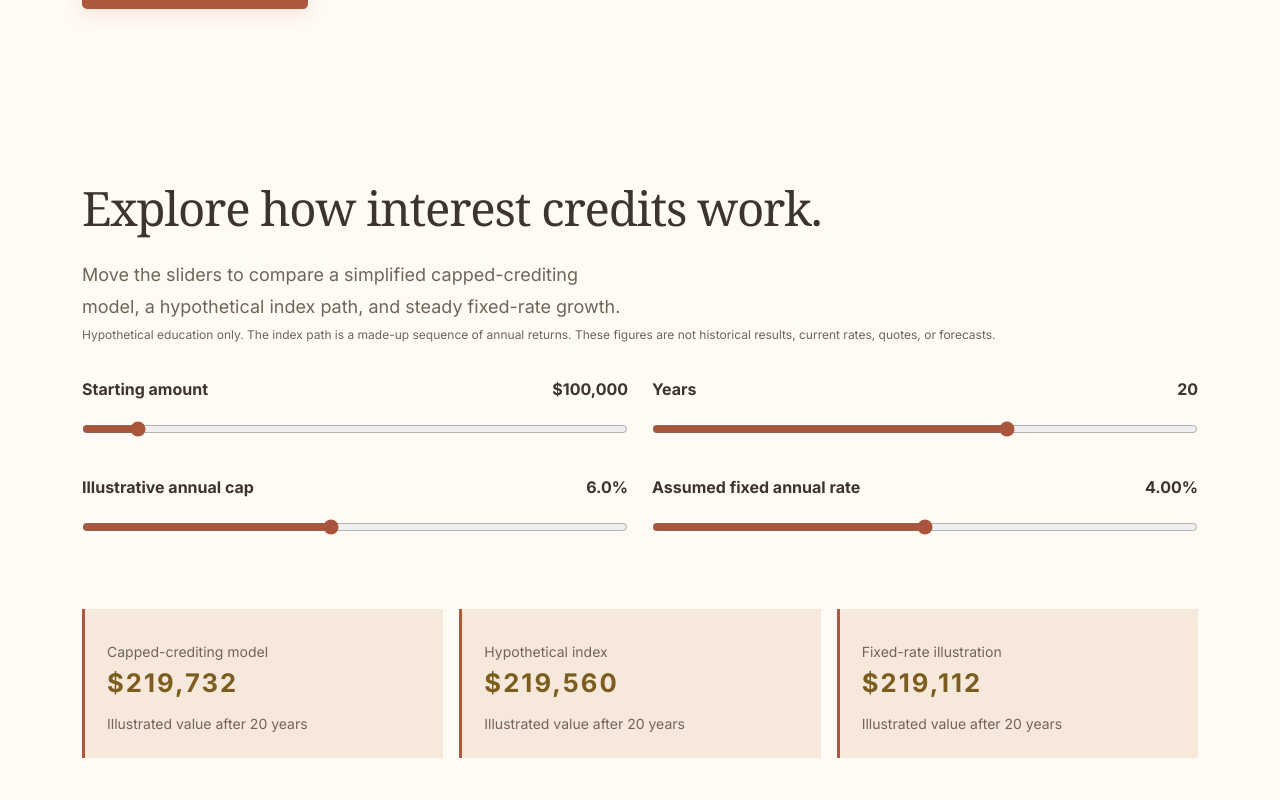
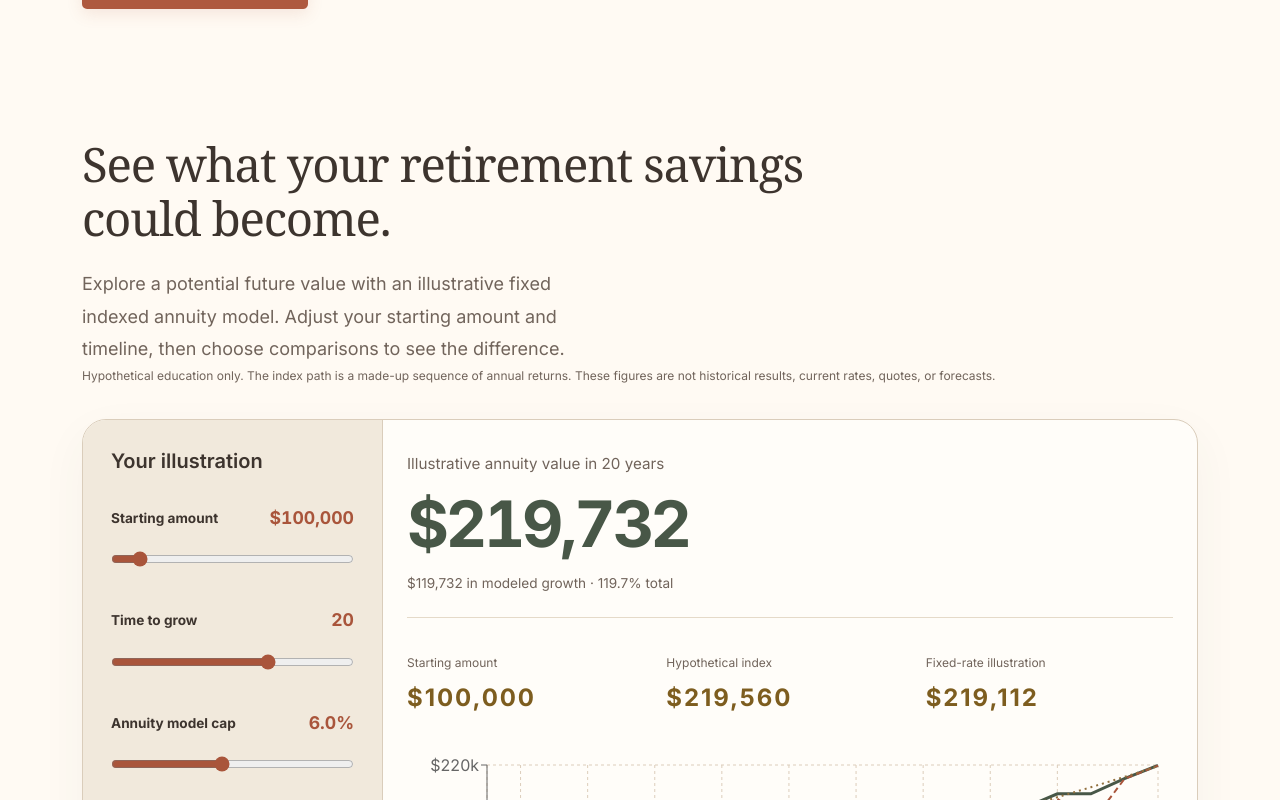
Before and after one commit to piocarrillo17/carrillo-agency-site, a Next.js app: page /retirement in a window 1280 px wide. Shown: the part 520-1320 px from the top of the page. Built offline with nearby package versions, Linux system fonts and the light colour scheme.

Commit message:
Improve retirement projection presentation and interactive comparisons

```diff
--- a/components/RetirementGraph.tsx
+++ b/components/RetirementGraph.tsx
@@ -1,5 +1,6 @@
 "use client";
 
+import "./RetirementGraph.css";
 import { useState } from "react";
 import { LineChart, Line, XAxis, YAxis, CartesianGrid, Tooltip, Legend, ResponsiveContainer } from "recharts";
 
@@ -11,6 +12,8 @@ export default function RetirementGraph() {
   const [years, setYears] = useState(20);
   const [cap, setCap] = useState(6);
   const [fixedRate, setFixedRate] = useState(4);
+  const [compareIndex, setCompareIndex] = useState(true);
+  const [compareFixed, setCompareFixed] = useState(true);
   const [showTable, setShowTable] = useState(false);
   let indexed = premium;
   let market = premium;
@@ -26,16 +29,16 @@ export default function RetirementGraph() {
   const final = data[data.length - 1];
   const controls = [
     { id: "premium", label: "Starting amount", value: premium, min: 10000, max: 1000000, step: 10000, display: dollars(premium), update: setPremium },
-    { id: "years", label: "Years", value: years, min: 1, max: 30, step: 1, display: String(years), update: setYears },
-    { id: "cap", label: "Illustrative annual cap", value: cap, min: 1, max: 12, step: 0.5, display: cap.toFixed(1) + "%", update: setCap },
+    { id: "years", label: "Time to grow", value: years, min: 1, max: 30, step: 1, display: String(years), update: setYears },
+    { id: "cap", label: "Annuity model cap", value: cap, min: 1, max: 12, step: 0.5, display: cap.toFixed(1) + "%", update: setCap },
     { id: "fixed-rate", label: "Assumed fixed annual rate", value: fixedRate, min: 0, max: 8, step: 0.25, display: fixedRate.toFixed(2) + "%", update: setFixedRate },
   ];
   return (
-    <section className="agency-section agency-wrap" aria-labelledby="growth-heading">
-      <h2 id="growth-heading">Explore how interest credits work.</h2>
-      <p className="agency-lead">Move the sliders to compare a simplified capped-crediting model, a hypothetical index path, and steady fixed-rate growth.</p>
+    <section className="agency-section agency-wrap retirement-calculator" aria-labelledby="growth-heading">
+      <h2 id="growth-heading">See what your retirement savings could become.</h2>
+      <p className="agency-lead">Explore a potential future value with an illustrative fixed indexed annuity model. Adjust your starting amount and timeline, then choose comparisons to see the difference.</p>
       <p className="agency-small">Hypothetical education only. The index path is a made-up sequence of annual returns. These figures are not historical results, current rates, quotes, or forecasts.</p>
-      <div className="grid grid-cols-1 md:grid-cols-2 gap-6 my-8">
+      <div className="retirement-workspace"><div className="retirement-controls"><h3>Your illustration</h3><div className="retirement-inputs">
         {controls.map(control => (
           <div key={control.id}>
             <label htmlFor={"retirement-" + control.id} className="flex justify-between gap-4 font-bold"><span>{control.label}</span><output>{control.display}</output></label>
@@ -43,9 +46,10 @@ export default function RetirementGraph() {
           </div>
         ))}
       </div>
-      <div className="grid grid-cols-1 md:grid-cols-3 gap-4 mb-8" aria-live="polite" aria-atomic="true">
-        {[["Capped-crediting model", final.indexed], ["Hypothetical index", final.market], ["Fixed-rate illustration", final.fixed]].map(([label, value]) => (
-          <div className="agency-note" key={String(label)}><p>{label}</p><strong style={{fontSize:"1.6rem"}}>{dollars(Number(value))}</strong><p>Illustrated value after {years} years</p></div>
+      <div className="retirement-comparisons"><p>Compare with</p><button type="button" aria-pressed={compareIndex} onClick={() => setCompareIndex(!compareIndex)}>Hypothetical index</button><button type="button" aria-pressed={compareFixed} onClick={() => setCompareFixed(!compareFixed)}>Fixed-rate growth</button></div><p className="agency-small">Drag a slider to update the projection. Hover or tap the graph to explore individual years.</p></div><div className="retirement-results"><div className="retirement-future" aria-live="polite" aria-atomic="true"><p>Illustrative annuity value in {years} years</p><strong>{dollars(final.indexed)}</strong><span>{dollars(final.indexed - premium)} in modeled growth · {((final.indexed / premium - 1) * 100).toFixed(1)}% total</span></div>
+      <div className="retirement-result-cards" aria-live="polite" aria-atomic="true">
+        {[["Starting amount", premium], ...(compareIndex ? [["Hypothetical index", final.market]] : []), ...(compareFixed ? [["Fixed-rate illustration", final.fixed]] : [])].map(([label, value]) => (
+          <div className="agency-note" key={String(label)}><p>{label}</p><strong style={{fontSize:"1.6rem"}}>{dollars(Number(value))}</strong></div>
         ))}
       </div>
       <div role="img" aria-label={"Illustrative growth comparison over " + years + " years. Values are available in the data table below."} style={{width:"100%",height:360}}>
@@ -56,13 +60,13 @@ export default function RetirementGraph() {
             <YAxis width={70} tickFormatter={value => "$" + Math.round(value / 1000) + "k"} />
             <Tooltip labelFormatter={value => "Year " + value} formatter={value => dollars(Number(value))} />
             <Legend />
-            <Line type="linear" dataKey="indexed" name="Capped-crediting model" stroke="#485747" strokeWidth={3} dot={false} isAnimationActive={false} />
-            <Line type="linear" dataKey="market" name="Hypothetical index" stroke="#a9553b" strokeDasharray="6 4" strokeWidth={2} dot={false} isAnimationActive={false} />
-            <Line type="linear" dataKey="fixed" name="Fixed-rate illustration" stroke="#92703e" strokeDasharray="2 4" strokeWidth={2} dot={false} isAnimationActive={false} />
+            <Line type="linear" dataKey="indexed" name="Annuity model" stroke="#485747" strokeWidth={3} dot={false} isAnimationActive={false} />
+            {compareIndex && <Line type="linear" dataKey="market" name="Hypothetical index" stroke="#a9553b" strokeDasharray="6 4" strokeWidth={2} dot={false} isAnimationActive={false} />}
+            {compareFixed && <Line type="linear" dataKey="fixed" name="Fixed-rate illustration" stroke="#92703e" strokeDasharray="2 4" strokeWidth={2} dot={false} isAnimationActive={false} />}
           </LineChart>
         </ResponsiveContainer>
       </div>
-      <button type="button" className="agency-text-link my-5" aria-expanded={showTable} aria-controls="retirement-growth-data" onClick={() => setShowTable(!showTable)}>{showTable ? "Hide" : "Show"} yearly values</button>
+      </div></div><button type="button" className="agency-text-link my-5" aria-expanded={showTable} aria-controls="retirement-growth-data" onClick={() => setShowTable(!showTable)}>{showTable ? "Hide" : "Show"} yearly values</button>
       {showTable && <div id="retirement-growth-data" className="overflow-x-auto"><table className="w-full text-left"><caption className="text-left mb-3">Hypothetical annual values, rounded to the nearest dollar</caption><thead><tr>{["Year", "Index change", "Capped model", "Index", "Fixed rate"].map(label => <th className="p-3" key={label} scope="col">{label}</th>)}</tr></thead><tbody>{data.map(row => <tr className="border-t" key={row.year}><th scope="row" className="p-3">{row.year}</th><td className="p-3">{row.year === 0 ? "—" : row.indexReturn + "%"}</td><td className="p-3">{dollars(row.indexed)}</td><td className="p-3">{dollars(row.market)}</td><td className="p-3">{dollars(row.fixed)}</td></tr>)}</tbody></table></div>}
       <aside className="agency-note"><strong>How this illustration is calculated</strong><p>Each year, the capped model credits the smaller of the selected cap and a positive sample index change, with zero credited interest for a negative year. The index line applies the full sample change. The fixed line compounds at the selected rate. All lines start with the same amount and assume no additions or withdrawals.</p><p>The model omits fees, rider charges, surrender charges, market value adjustments, taxes, inflation, and dividends. It assumes a constant cap and fixed rate for the entire period. Actual contracts can use different formulas, renewal rates, and terms. A zero-percent crediting floor does not prevent charges or withdrawals from reducing contract value. The capped line is not an insurer illustration or an available product. The fixed line is not a CD or Treasury quote. Guarantees depend on the issuing insurer and contract.</p></aside>
     </section>
```
